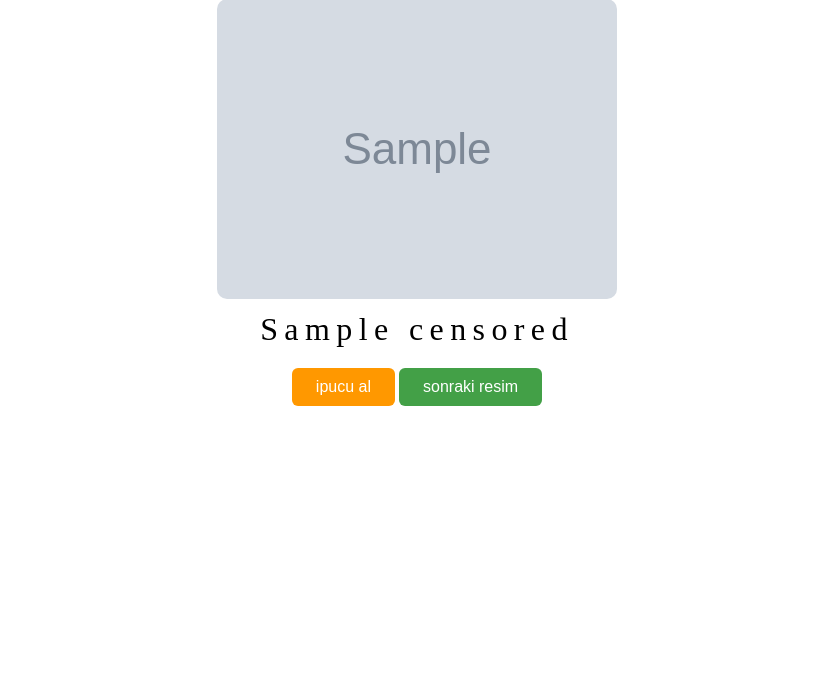
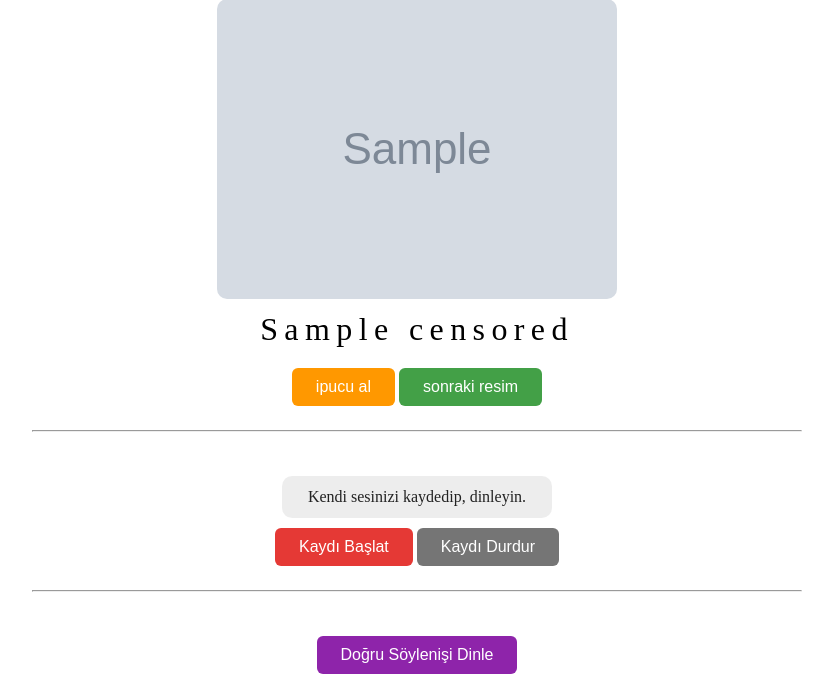
Before and after one commit to caltunay/therapy-app-flask, a Flask app: template templates/index.html in a window 1280 px wide. Shown: the part 151-835 px from the top of the page, without its empty margins (223-1056 px from the left). Before the commit the page ends 557 px from the top, so only its background shows below. Run offline with Flask 3, Linux system fonts and the light colour scheme; the template is opened without the code that fills it: most values are stand-ins (such as "Sample title", 1, 10 or a date in 2020); grey boxes marked "Sample" are stand-in pictures.

Commit message:
voice recording and pronounciation mechanisms added

```diff
--- a/app.py
+++ b/app.py
@@ -1,9 +1,11 @@
-from flask import Flask, render_template, request, session, redirect, url_for
+from flask import Flask, render_template, request, session, redirect, url_for, send_file
 import random
 import requests
 from dotenv import load_dotenv
 import os
 import boto3
+from gtts import gTTS
+from io import BytesIO
 
 # load env variables
 load_dotenv()
@@ -77,6 +79,7 @@ def index():
         session['image_url'] = image_url
         revealed_indices = []  # Initialize before use
         session['revealed_indices'] = revealed_indices
+
         # Build censored string, keeping spaces as spaces
         censored = ''.join([tr_word[i] if (i in revealed_indices or tr_word[i] == ' ') else '_' for i in range(len(tr_word))])
         session['censored'] = censored
@@ -99,5 +102,16 @@ def hint():
     session['censored'] = censored
     return {'censored': censored, 'revealed': len(revealed_indices)}
 
+@app.route('/pronounce')
+def pronounce():
+    tr_word = session.get('tr_word', '')
+    if not tr_word:
+        return ('', 404)
+    tts = gTTS(text=tr_word, lang='tr')
+    mp3_fp = BytesIO()
+    tts.write_to_fp(mp3_fp)
+    mp3_fp.seek(0)
+    return send_file(mp3_fp, mimetype='audio/mpeg')
+
 if __name__ == "__main__":
     app.run(debug=True)
--- a/static/styles.css
+++ b/static/styles.css
@@ -94,6 +94,51 @@ button:hover, .reject-button:hover {
     background: #388e3c;
 }
 
+.record-btn {
+    background: #e53935; /* Red */
+    color: #fff;
+}
+
+.record-btn:hover {
+    background: #b71c1c;
+}
+
+.stop-btn {
+    background: #757575; /* Gray */
+    color: #fff;
+}
+
+.stop-btn:hover {
+    background: #424242;
+}
+
+.play-recording-btn {
+    background: #00897b; /* Teal */
+    color: #fff;
+}
+
+.play-recording-btn:hover {
+    background: #00695c;
+}
+
+.pronounce-btn {
+    background: #8e24aa; /* Purple */
+    color: #fff;
+}
+
+.pronounce-btn:hover {
+    background: #5e188c;
+}
+
+.play-pronounce-btn {
+    background: #3949ab; /* Indigo */
+    color: #fff;
+}
+
+.play-pronounce-btn:hover {
+    background: #1a237e;
+}
+
 h1 {
     font-size: 2.2em;
     font-weight: bold
--- a/templates/index.html
+++ b/templates/index.html
@@ -27,6 +27,18 @@
                 <button id="hint-btn" class="hint-btn">ipucu al</button>
                 <button id="next-btn" class="next-btn" onclick="window.location.reload()">sonraki resim</button>
             </div>
+            <hr style="width: 60%; margin: 24px auto;">
+            <div style="text-align:center; margin-top: 20px;">
+                <div class="instructions" style="margin-bottom: 10px;">Kendi sesinizi kaydedip, dinleyin.</div>
+                <button id="record-btn" class="record-btn">Kaydı Başlat</button>
+                <button id="stop-btn" class="stop-btn" disabled>Kaydı Durdur</button>
+                <audio id="audio-recording" controls style="display:none;"></audio>
+            </div>
+            <hr style="width: 60%; margin: 24px auto;">
+            <div style="text-align:center; margin-top: 20px;">
+                <button id="pronounce-btn" class="pronounce-btn">Doğru Söylenişi Dinle</button>
+                <audio id="audio-pronounce" controls style="display:none;"></audio>
+            </div>
             {% endif %}
         </div>
     </div>
@@ -39,6 +51,50 @@
                 document.getElementById('censored-word').textContent = data.censored;
             });
     });
+
+    // --- Audio Recording and Playback ---
+    let mediaRecorder;
+    let audioChunks = [];
+    const recordBtn = document.getElementById('record-btn');
+    const stopBtn = document.getElementById('stop-btn');
+    const audioRecording = document.getElementById('audio-recording');
+
+    recordBtn.onclick = async function() {
+        audioChunks = [];
+        const stream = await navigator.mediaDevices.getUserMedia({ audio: true });
+        mediaRecorder = new MediaRecorder(stream);
+        mediaRecorder.start();
+        recordBtn.disabled = true;
+        stopBtn.disabled = false;
+        mediaRecorder.ondataavailable = e => {
+            audioChunks.push(e.data);
+        };
+        mediaRecorder.onstop = e => {
+            const audioBlob = new Blob(audioChunks, { type: 'audio/webm' });
+            audioRecording.src = URL.createObjectURL(audioBlob);
+            audioRecording.style.display = 'block';
+            audioRecording.play();
+        };
+    };
+    stopBtn.onclick = function() {
+        mediaRecorder.stop();
+        recordBtn.disabled = false;
+        stopBtn.disabled = true;
+    };
+
+    // --- Pronunciation (TTS) ---
+    const pronounceBtn = document.getElementById('pronounce-btn');
+    const audioPronounce = document.getElementById('audio-pronounce');
+    pronounceBtn.onclick = function() {
+        fetch('/pronounce')
+            .then(response => response.blob())
+            .then(blob => {
+                const url = URL.createObjectURL(blob);
+                audioPronounce.src = url;
+                audioPronounce.style.display = 'block';
+                audioPronounce.play();
+            });
+    };
     </script>
 </body>
 </html>
```
